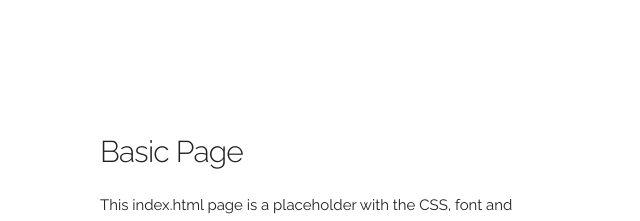
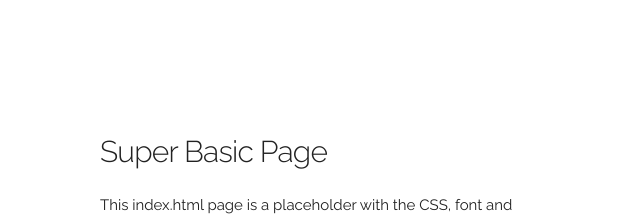
Before and after one commit to kevinnading/littleCSS, a plain HTML site: page index.html in a window 1280 px wide. Shown: the part 108-329 px from the top of the page, without its empty margins (60-700 px from the left). Drawn offline with Linux system fonts and the light colour scheme.

Commit message:
Update index.html

```diff
--- a/index.html
+++ b/index.html
@@ -34,7 +34,7 @@
   <div class="container">
     <div class="row">
       <div class="one-half column" style="margin-top: 25%">
-        <h4>Basic Page</h4>
+        <h4>Super Basic Page</h4>
         <p>This index.html page is a placeholder with the CSS, font and favicon. It's just waiting for you to add some content! If you need some help hit up the <a href="https://www.littlecss.com">littleCSS documentation</a>.</p>
       </div>
     </div>
```
